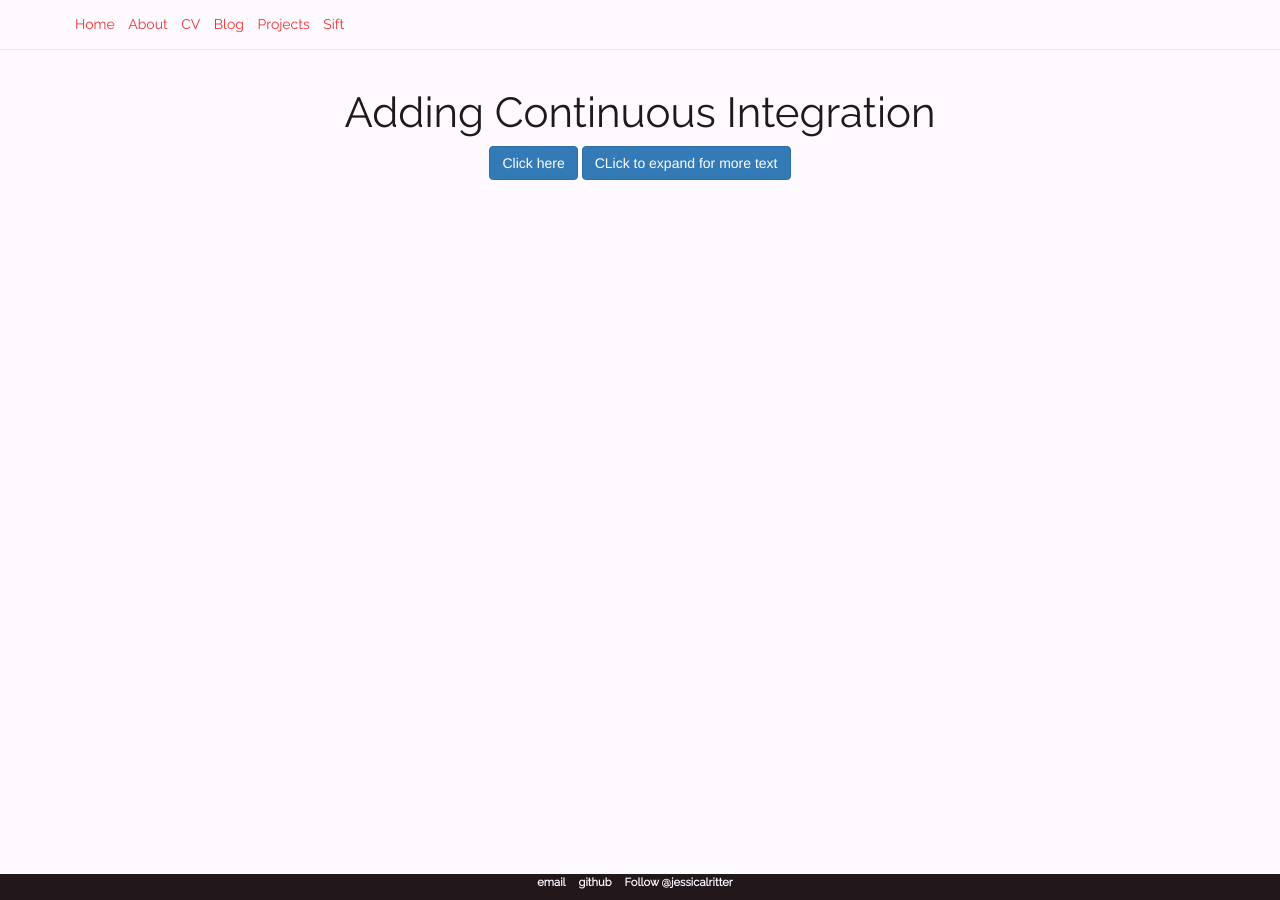
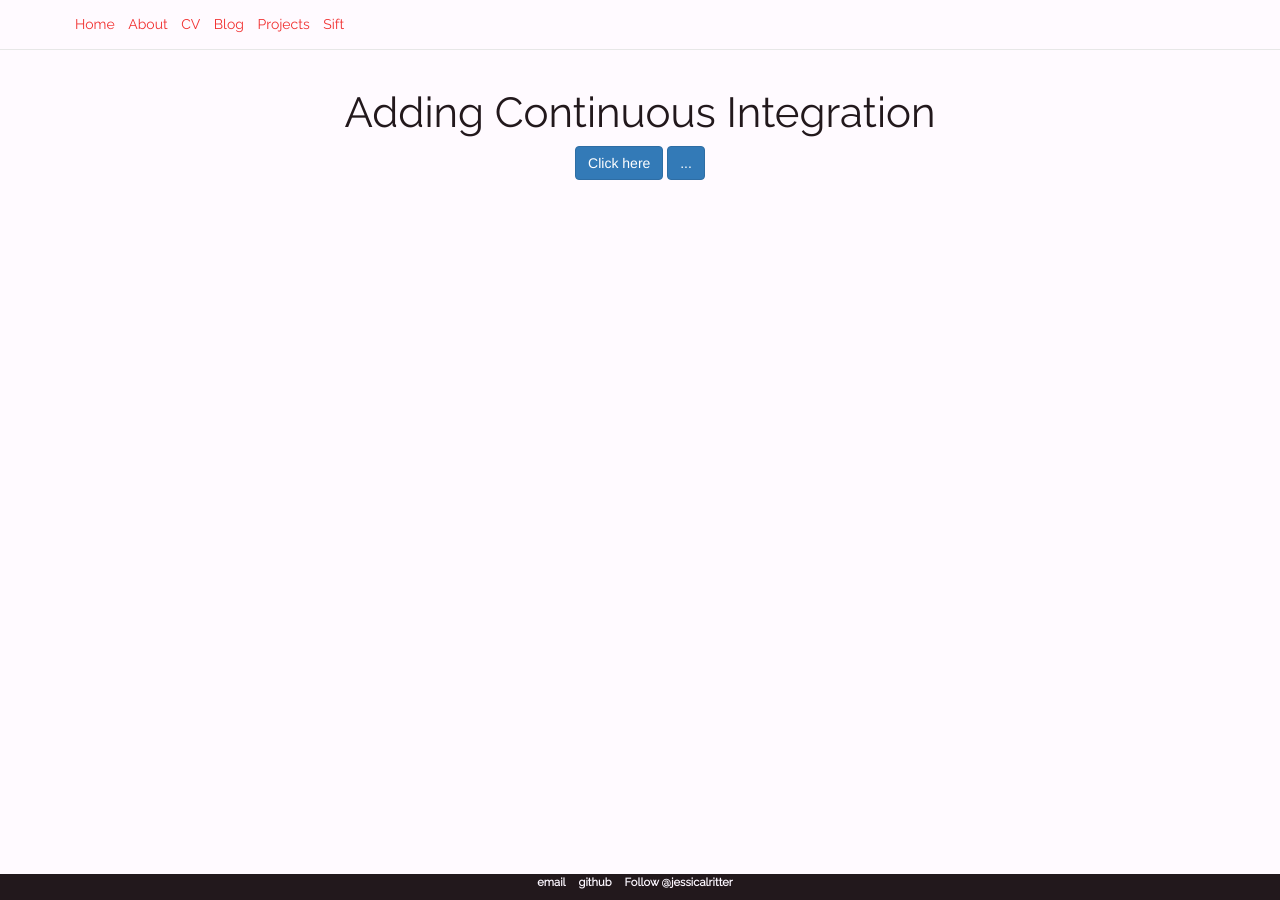
Before and after one commit to JessicaRitter/jessicaritter, a Jekyll site: the page built from projects/adding_ci/adding_ci.html, in a window 1280 px wide. Built offline with Jekyll 4.4.1, drawn with Linux system fonts in a browser that asks for light colours; comment, search, counter and statistics services are not loaded.

Commit message:
add another button

```diff
--- a/projects/adding_ci/adding_ci.html
+++ b/projects/adding_ci/adding_ci.html
@@ -6,11 +6,12 @@ title: adding ci
 <a class="btn btn-primary" role="button" data-toggle="collapse" href="#collapseCIButton" aria-expanded="false" aria-controls="collapseCIButton">
   Click here
 </a>
-<button class="btn btn-primary" type="button" data-toggle="collapse" data-target="#collapseCIButton" aria-expanded="false" aria-controls="collapseCIButton">
-  CLick to expand for more text
-</button>
 <div class="collapse" id="collapseCIButton">
   <div class="well">
     Here's that text you wanted!
   </div>
 </div>
+
+<button type="button" id="myStateButton" data-complete-text="finished!" class="btn btn-primary" autocomplete="off">
+  ...
+</button>
```
